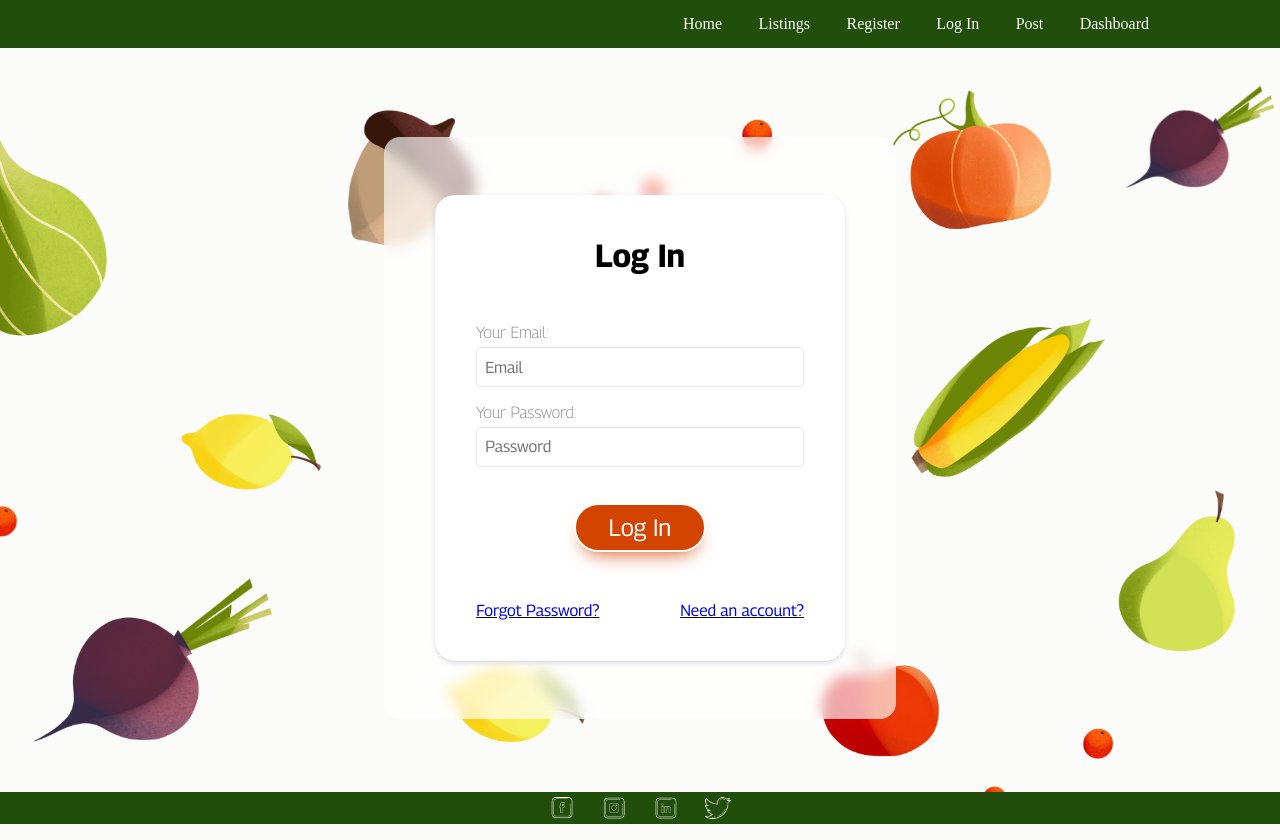
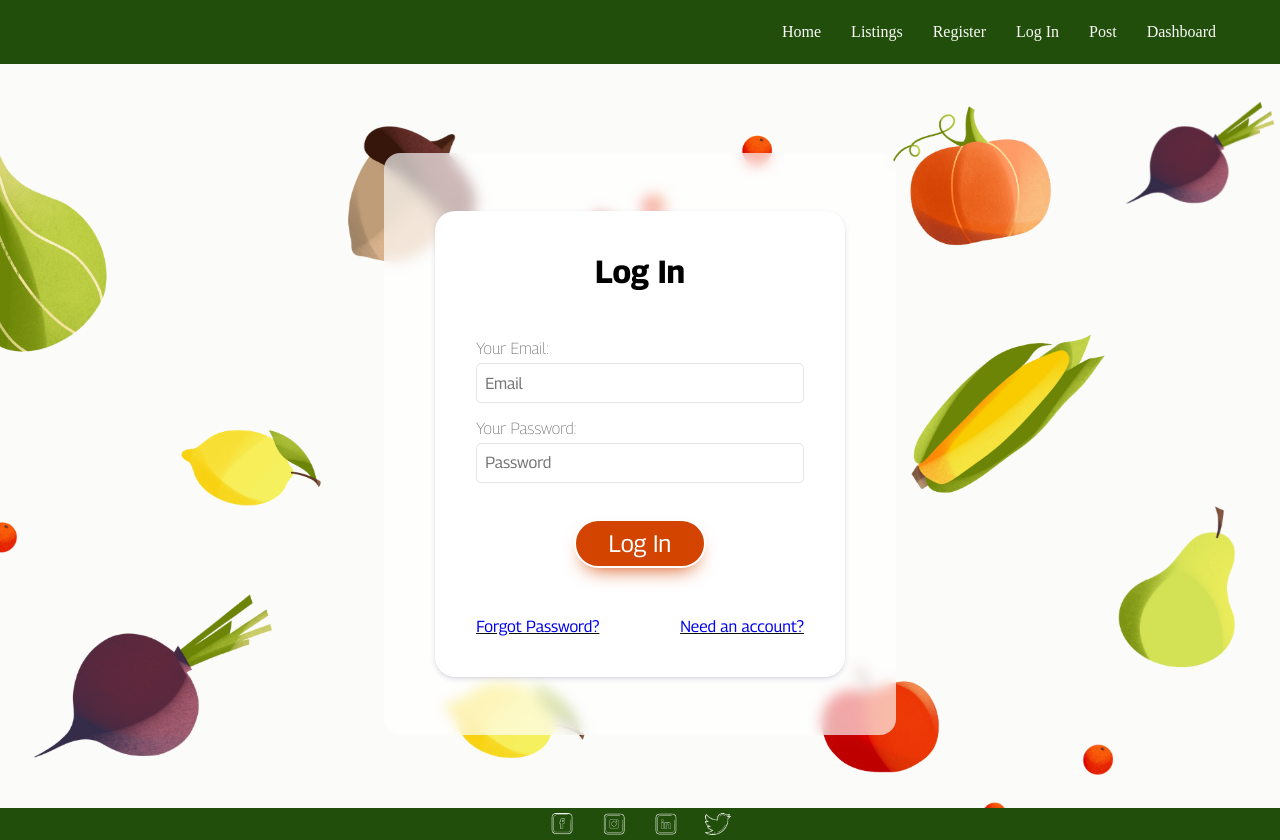
Before and after one commit to SchoolOfCode/bc13_final-project_front-end-maccaw, a Next.js app in the folder home-grown/: page /login in a window 1280 px wide. Built offline with nearby package versions, Linux system fonts and the light colour scheme; no server answers.

Commit message:
nav bar working

```diff
--- a/home-grown/components/NavBar/NavBar.js
+++ b/home-grown/components/NavBar/NavBar.js
@@ -3,57 +3,104 @@ import Image from "next/image";
 import { useRouter } from "next/router";
 import { useState } from "react";
 import styles from "../../styles/Navbar.module.css";
+import { useAuth } from "../../context/AuthContext";
+import logo from "../../public/icons/logo.png"
+
 
 export default function NavBar() {
   const router = useRouter();
-
+  const { currentUser, logout } = useAuth();
   function reloadPage() {
     router.push("/");
   }
 
-  const [active, setActive] = useState(false)
+  const [active, setActive] = useState(false);
 
-  function burgerHandler(){
-    setActive(!active)
+  function burgerHandler() {
+    setActive(!active);
   }
 
+
+  function logOut(){
+    setActive(!active);
+    logout()
+  }
+
+  if (currentUser) {
     return (
       <nav className="navbar">
-      <div className="logo">
-
-      </div>
-      <ul className={active ? "list-container active"  : "list-container notactive"}>
-        <Link href="/" className="text">
+        <img className="logo" src="icons/logo.png"/>
+        <ul
+          className={
+            active ? "list-container active" : "list-container notactive"
+          }
+        >
+          <Link href="/" className="text" onClick={burgerHandler}>
             <li>Home</li>
           </Link>
-        <Link href="/listings" className="text" >
+          <Link href="/listings" className="text" onClick={burgerHandler}>
             <li>Listings</li>
           </Link>
-        <Link href="/signup" className="text">
-          <li>Register</li>
+
+          <Link href="/login" className="text" onClick={burgerHandler}>
+            <li>Log Out</li>
           </Link>
-        <Link href="/login" className="text">
-          <li>Log In</li>
-        </Link>
-        <Link href="/login" className="text">
+          <Link href="/post" className="text" onClick={burgerHandler}>
             <li>Post</li>
           </Link>
-        <Link href="/dashboard" className="text">
+          <Link href="/dashboard" className="text" onClick={burgerHandler}>
             <li>Dashboard</li>
           </Link>
         </ul>
 
-      <div onClick={burgerHandler} className={active ? "hamburger active":"hamburger notactive"}>
+        <div
+          onClick={burgerHandler}
+          className={active ? "hamburger active" : "hamburger notactive"}
+        >
           <span className="bar"></span>
           <span className="bar"></span>
           <span className="bar"></span>
         </div>
+      </nav>
+    );
+  } else {
+    return (
+      <nav className="navbar">
+        <div className="logo"></div>
+        <ul
+          className={
+            active ? "list-container active" : "list-container notactive"
+          }
+        >
+          <Link href="/" className="text" onClick={burgerHandler}>
+            <li>Home</li>
+          </Link>
+          <Link href="/listings" className="text" onClick={burgerHandler}>
+            <li>Listings</li>
+          </Link>
+          <Link href="/signup" className="text" onClick={burgerHandler}>
+            <li>Register</li>
+          </Link>
+          <Link href="/login" className="text" onClick={burgerHandler}>
+            <li>Log In</li>
+          </Link>
+          <Link href="/login" className="text" onClick={burgerHandler}>
+            <li>Post</li>
+          </Link>
+          <Link href="/dashboard" className="text" onClick={burgerHandler}>
+            <li>Dashboard</li>
+          </Link>
+        </ul>
 
-
+        <div
+          onClick={burgerHandler}
+          className={active ? "hamburger active" : "hamburger notactive"}
+        >
+          <span className="bar"></span>
+          <span className="bar"></span>
+          <span className="bar"></span>
+        </div>
       </nav>
-
-
-
-
     );
   }
+}
--- a/home-grown/styles/globals.css
+++ b/home-grown/styles/globals.css
@@ -4,25 +4,22 @@
 }
 
 @font-face {
-
-  font-family: 'Happy Monkey';
-  src: url('../public/fonts/HappyMonkey-Regular.ttf');
+  font-family: "Happy Monkey";
+  src: url("../public/fonts/HappyMonkey-Regular.ttf");
 }
 
-:root{
- --mainWhite: #fbfbf9;
- --darkColour: #081402;
- --highLightOne: #214E0B;
- --subtitleColor: #3F5416;
- --highLightTwo: #d34401;
- --highLightThree: #FAA613;
- --lighterFontColor:rgb(109, 109, 109);
- --titleFont: 'Happy Monkey';
- --textFont: 'Georama';
-
+:root {
+  --mainWhite: #fbfbf9;
+  --darkColour: #081402;
+  --highLightOne: #214e0b;
+  --subtitleColor: #3f5416;
+  --highLightTwo: #d34401;
+  --highLightThree: #faa613;
+  --lighterFontColor: rgb(109, 109, 109);
+  --titleFont: "Happy Monkey";
+  --textFont: "Georama";
 }
- #__next{
-
+#__next {
   height: 100%;
   width: 100%;
 }
@@ -59,6 +56,8 @@ body,
 body {
   -webkit-font-smoothing: antialiased;
   background-color: var(--mainWhite);
+  overflow: hidden;
+  overflow-x: hidden;
 }
 /*
   6. Improve media defaults
@@ -102,7 +101,6 @@ h6 {
 
 /* header */
 
-
 /* footer */
 
 footer {
@@ -121,31 +119,33 @@ footer {
   gap: 20px;
 }
 
-
-
 /* header */
 .navbar {
-  height: 3rem;
+  height: 4rem;
   display: flex;
-
+  width: 100%;
   justify-content: space-between;
   margin-bottom: 1rem;
-  background-color: var(  --highLightOne);
+  background-color: var(--highLightOne);
   z-index: 100;
+  overflow-x: hidden;
 }
 
 .list-container {
+  position: relative;
+  width: 100%;
   display: flex;
   align-items: center;
   list-style-type: none;
   text-decoration: none;
-  width: 60%;
+  width: 50%;
   justify-content: center;
+  justify-content: flex-end;
+  margin-right: 5%;
   color: var(--mainWhite);
   gap: 5%;
   z-index: 100;
 }
-
 
 .bar {
   display: block;
@@ -153,7 +153,7 @@ footer {
   height: 3px;
   margin: 5px auto;
   transition: all 0.3s ease-in-out;
-  background-color: var(  --mainWhite);
+  background-color: var(--mainWhite);
 }
 
 .hamburger {
@@ -161,39 +161,40 @@ footer {
   cursor: pointer;
 }
 
-.text{
-  color:var(--mainWhite);
+.text {
+  color: var(--mainWhite);
   text-decoration: none;
 }
 
-@media(max-width: 768px){
+.logo {
+
+  height: 100%;
+  margin-left: 5%;
+}
+
+@media (max-width: 768px) {
   .list-container {
     margin: 0;
-    position: fixed;
+    position: absolute;
     right: 0;
-    top: 3rem;
+    top: 4rem;
     display: flex;
     flex-direction: column;
     height: 60%;
-    width: 30%;
+    width: 40%;
+    padding: 0;
     justify-content: center;
     align-items: center;
-    background-color: var(  --highLightOne);
+    background-color: var(--highLightOne);
     gap: 10%;
-
   }
 
-
   .list-container.active {
-    display: flex;
-    flex-direction: column;
-    transition: 0.3s;
     transform: translateX(0);
   }
 
   .list-container.notactive {
-    display: flex;
-    flex-direction: column;
+    display: none;
     transform: translateX(100%);
   }
 
@@ -215,4 +216,4 @@ footer {
   .hamburger.active .bar:nth-child(3) {
     transform: translateY(-8px) rotate(-45deg);
   }
-  }
+}
```
Also changed, not shown: home-grown/public/icons/logo.png (added). Lines whose indentation alone changed are shown as unchanged.
